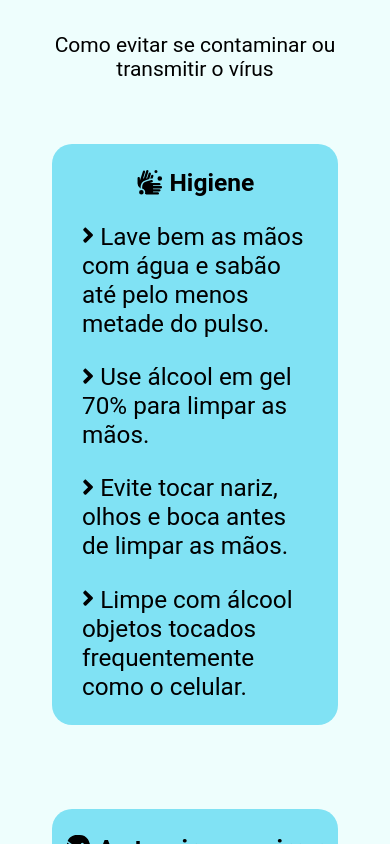
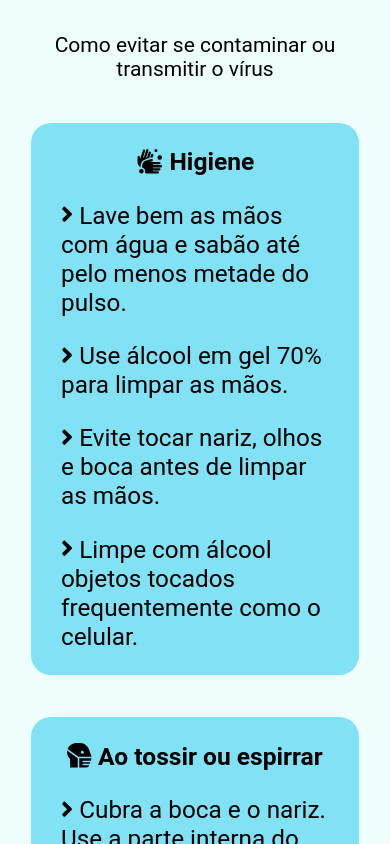
Before and after one commit to LiviaSibi/React-CoronaVirus, a React (Create React App) app: page /home in a window 390 px wide. Shown: the part 3080-3924 px from the top of the page. Built offline with nearby package versions, Linux system fonts and the light colour scheme.

Commit message:
atualização 22/04

```diff
--- a/src/App.css
+++ b/src/App.css
@@ -145,6 +145,6 @@ h2{
 
   .prevencao{
     width: auto;
-    margin: 2em;
+    margin: 1em;
   }
 }
```
